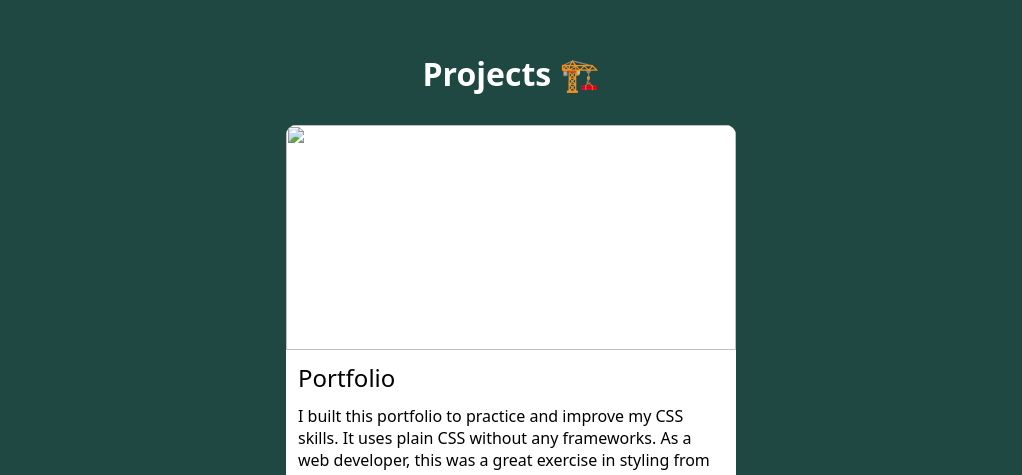
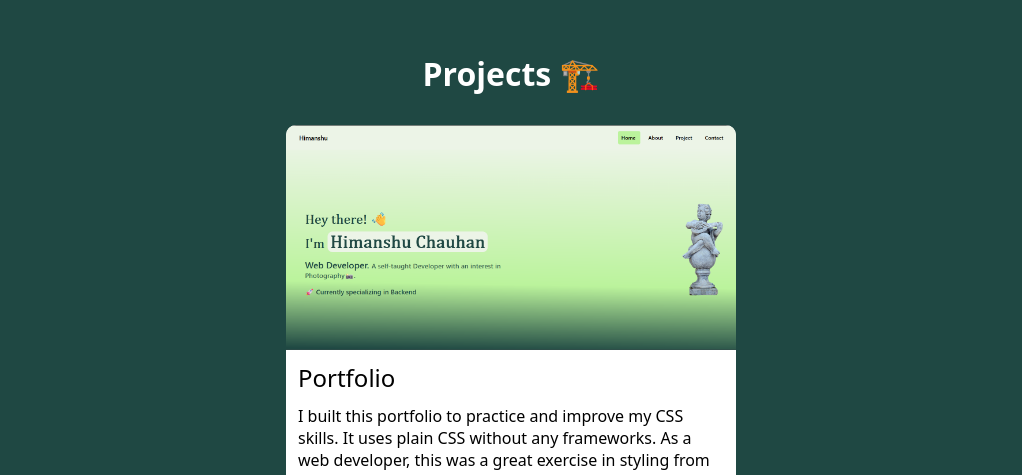
Before and after one commit to HimCodeCraft/Portfolio, a plain HTML site: page index.html in a window 1280 px wide. Shown: the part 1400-1875 px from the top of the page, without its empty margins (129-1151 px from the left). Drawn offline with nearby package versions, Linux system fonts and the light colour scheme; the site is published under a folder, as on GitHub Pages, so addresses that start at the root find nothing.

Commit message:
fix project image issue

```diff
--- a/index.html
+++ b/index.html
@@ -85,7 +85,7 @@
 
                 <div class="pro-cards">
                     <div class="pro-card-img">
-                        <img src="/Screenshot_1.png" alt="" srcset="">
+                        <img src="./Screenshot_1.png" alt="" srcset="">
                     </div>
                     <div class="pro-card-info">
                         <div class="card-title">
```
